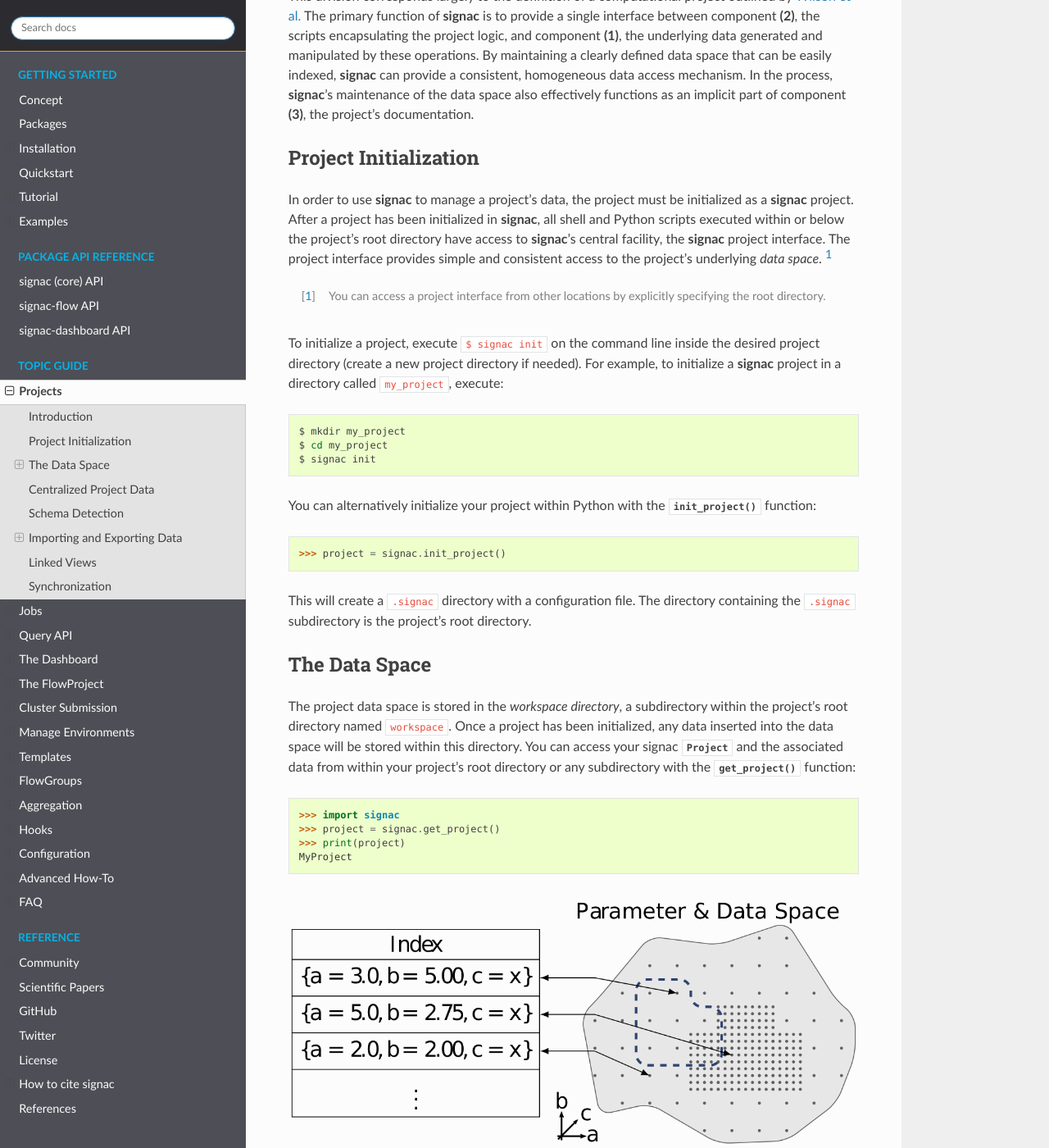
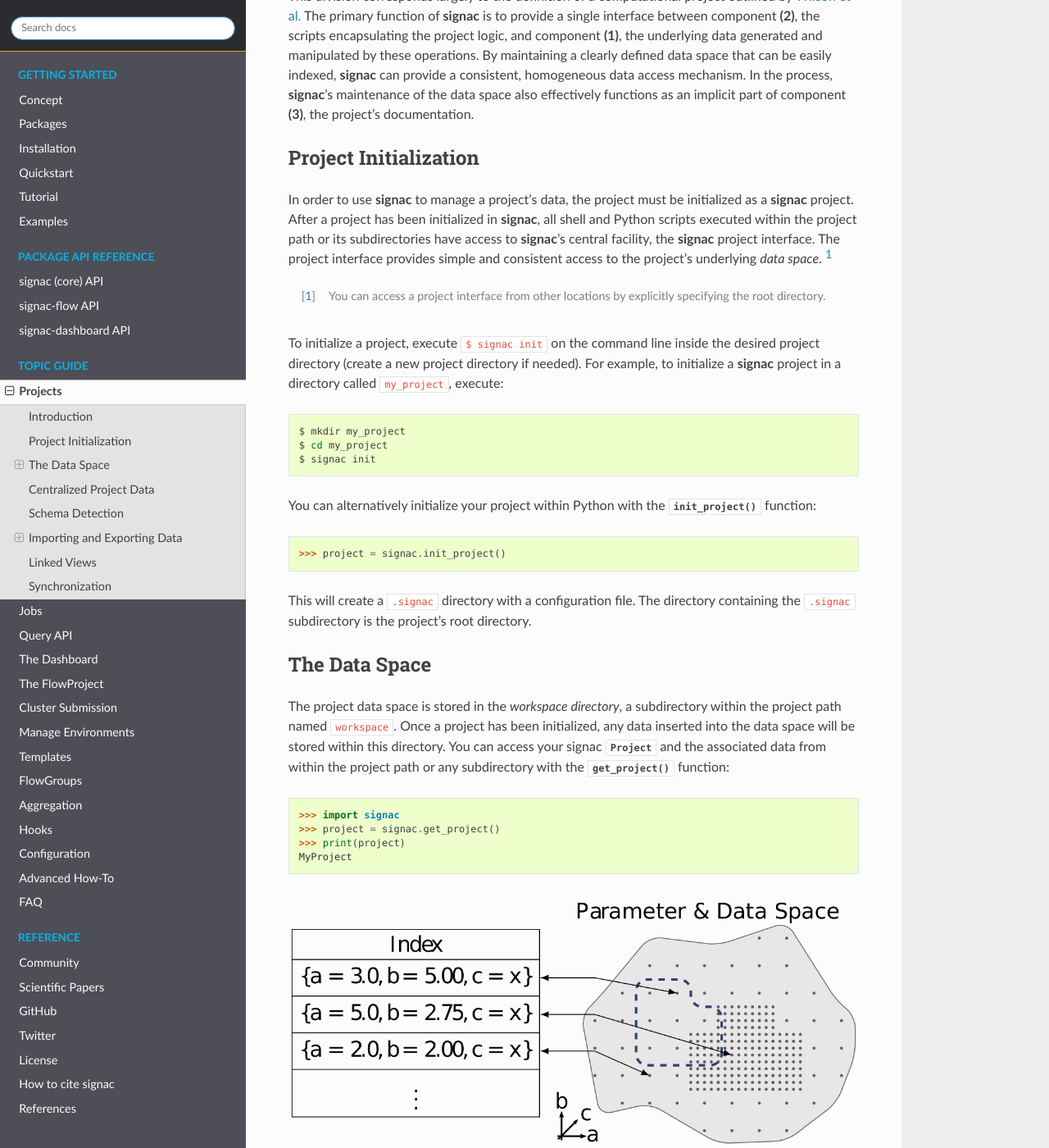
Before and after one commit to glotzerlab/signac-docs, a Sphinx documentation site: the page built from docs/source/projects.rst, in a window 1280 px wide and 1400 px high, scrolled down 471 px. Shown: the whole window at 82% size. Built offline with Sphinx 7.4.7 and the Read the Docs theme 2.0.0, drawn with Linux system fonts in a browser that asks for light colours.

Commit message:
Apply Bradley's batch 2 suggestions from code review
Co-authored-by: Bradley Dice <bdice@bradleydice.com>

```diff
--- a/docs/source/configuration.rst
+++ b/docs/source/configuration.rst
@@ -11,7 +11,7 @@ The **signac** framework is configured with configuration files.
 The configuration files are stored using the standard `INI file format <https://en.wikipedia.org/wiki/INI_file>`__.
 In general, two config files are supported:
 
-  1. Project-specific configuration uses the ``.signac/config`` file at the project root directory.
+  1. Project-specific configuration uses the ``.signac/config`` file in the project path.
   2. Per-user configuration is stored in a global file at ``$HOME/.signacrc``.
 
 You can either edit these configuration files manually, or execute ``signac config`` on the command line.
@@ -21,7 +21,7 @@ Project configuration
 =====================
 
 A project configuration file is defined as a file named ``config`` contained within a ``.signac`` directory.
-Functions like :py:func:`~signac.get_project` will search upwards from a provided directory until a project configuration is found to indicate the project root.
+Functions like :py:func:`~signac.get_project` will search upwards from a provided directory until a project configuration is found to indicate the project path.
 This is an example for a project configuration file:
 
 .. code-block:: ini
--- a/docs/source/projects.rst
+++ b/docs/source/projects.rst
@@ -29,7 +29,7 @@ Project Initialization
 ======================
 
 In order to use **signac** to manage a project's data, the project must be initialized as a **signac** project.
-After a project has been initialized in **signac**, all shell and Python scripts executed within or below the project's root directory have access to **signac**'s central facility, the **signac** project interface.
+After a project has been initialized in **signac**, all shell and Python scripts executed within the project path or its subdirectories have access to **signac**'s central facility, the **signac** project interface.
 The project interface provides simple and consistent access to the project's underlying *data space*. [#f1]_
 
 .. [#f1] You can access a project interface from other locations by explicitly specifying the root directory.
@@ -57,9 +57,9 @@ The directory containing the ``.signac`` subdirectory is the project's root dire
 The Data Space
 ==============
 
-The project data space is stored in the *workspace directory*, a subdirectory within the project's root directory named ``workspace``.
+The project data space is stored in the *workspace directory*, a subdirectory within the project path named ``workspace``.
 Once a project has been initialized, any data inserted into the data space will be stored within this directory.
-You can access your signac :py:class:`~signac.Project` and the associated data from within your project's root directory or any subdirectory with the :py:func:`~signac.get_project` function:
+You can access your signac :py:class:`~signac.Project` and the associated data from within the project path or any subdirectory with the :py:func:`~signac.get_project` function:
 
 .. code-block:: pycon
 
@@ -232,7 +232,7 @@ Moving, Copying and Removal
 ---------------------------
 
 In some cases it may desirable to divide or merge a project data space.
-To **move** a job to a different project, use the :py:meth:`~signac.job.Job.move` method:
+To **move** a job to a different project, use the :meth:`~signac.job.Job.move` method:
 
 .. code-block:: python
 
```
